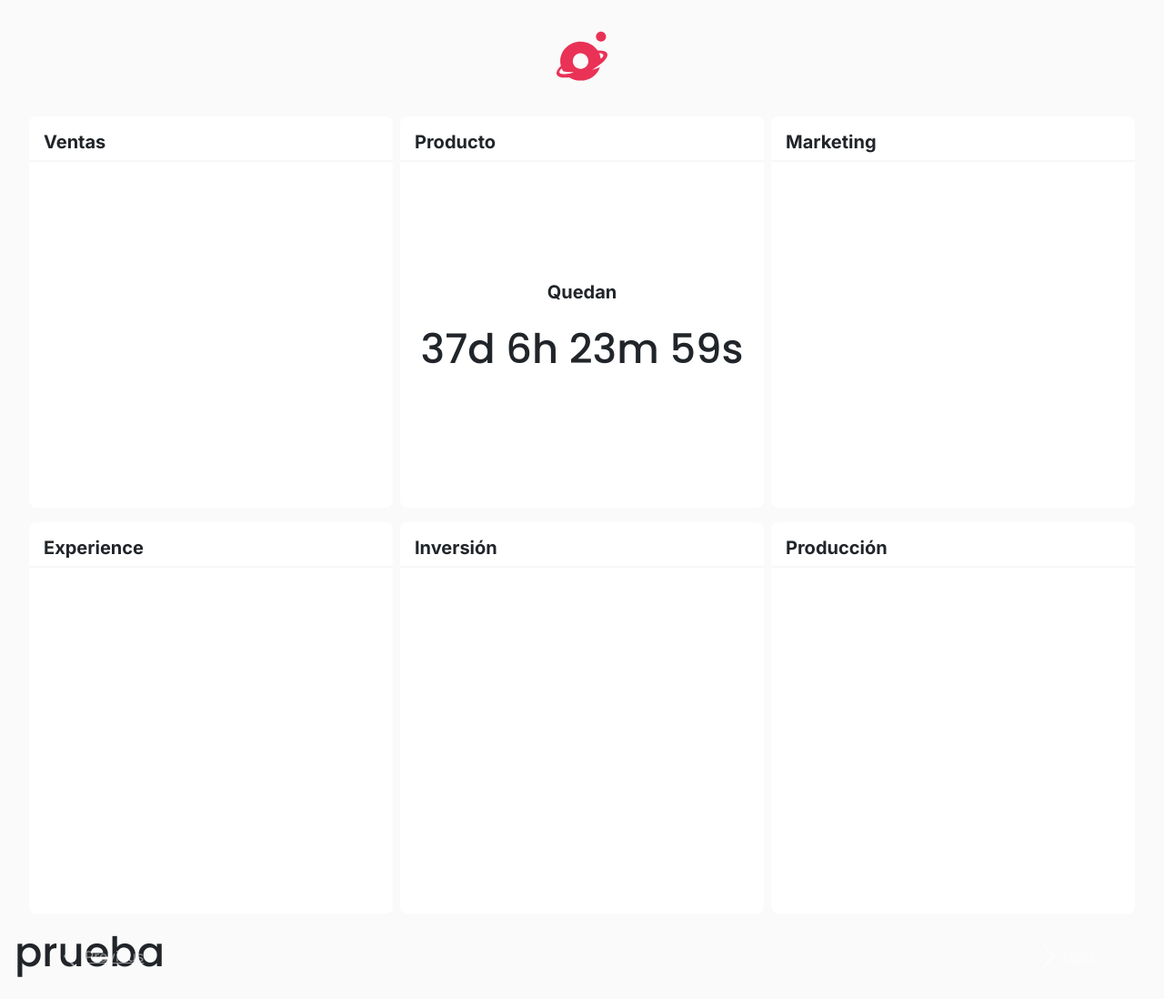
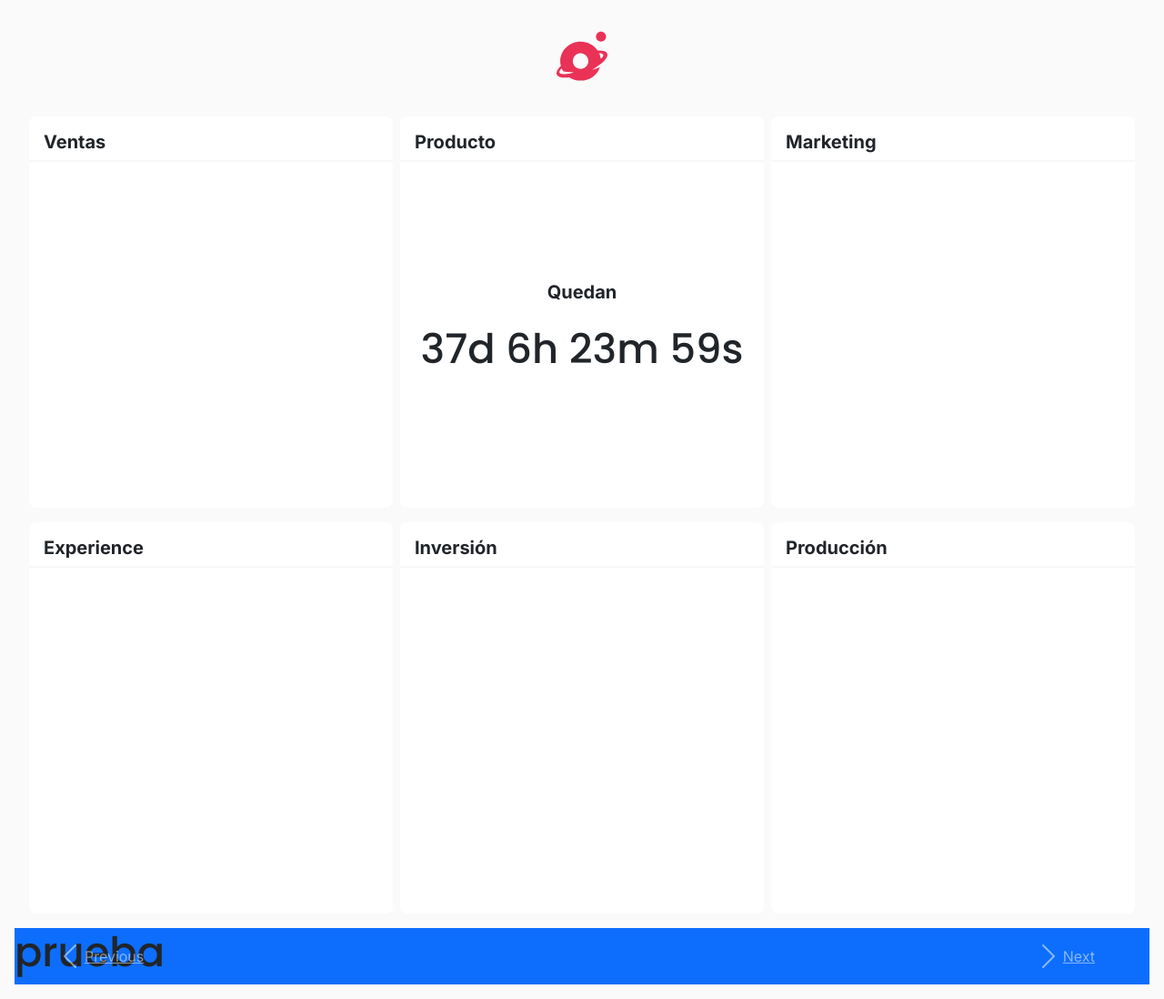
Before and after one commit to albertoufo/seguimiento-ufo, a plain HTML site: page index2.html in a window 1280 px wide. Shown: the whole page at 91% size. Drawn offline with nearby package versions, Linux system fonts and the light colour scheme; no server answers.

Commit message:
no message

```diff
--- a/index2.html
+++ b/index2.html
@@ -121,7 +121,7 @@
       </div>
   </div>
 
-  <div id="carouselExampleIndicators" class="carousel slide" data-ride="carousel">
+  <div id="carouselExampleIndicators" class="carousel slide bg-primary" data-ride="carousel" >
     <ol class="carousel-indicators">
       <li data-target="#carouselExampleIndicators" data-slide-to="0" class="active"></li>
       <li data-target="#carouselExampleIndicators" data-slide-to="1"></li>
```
